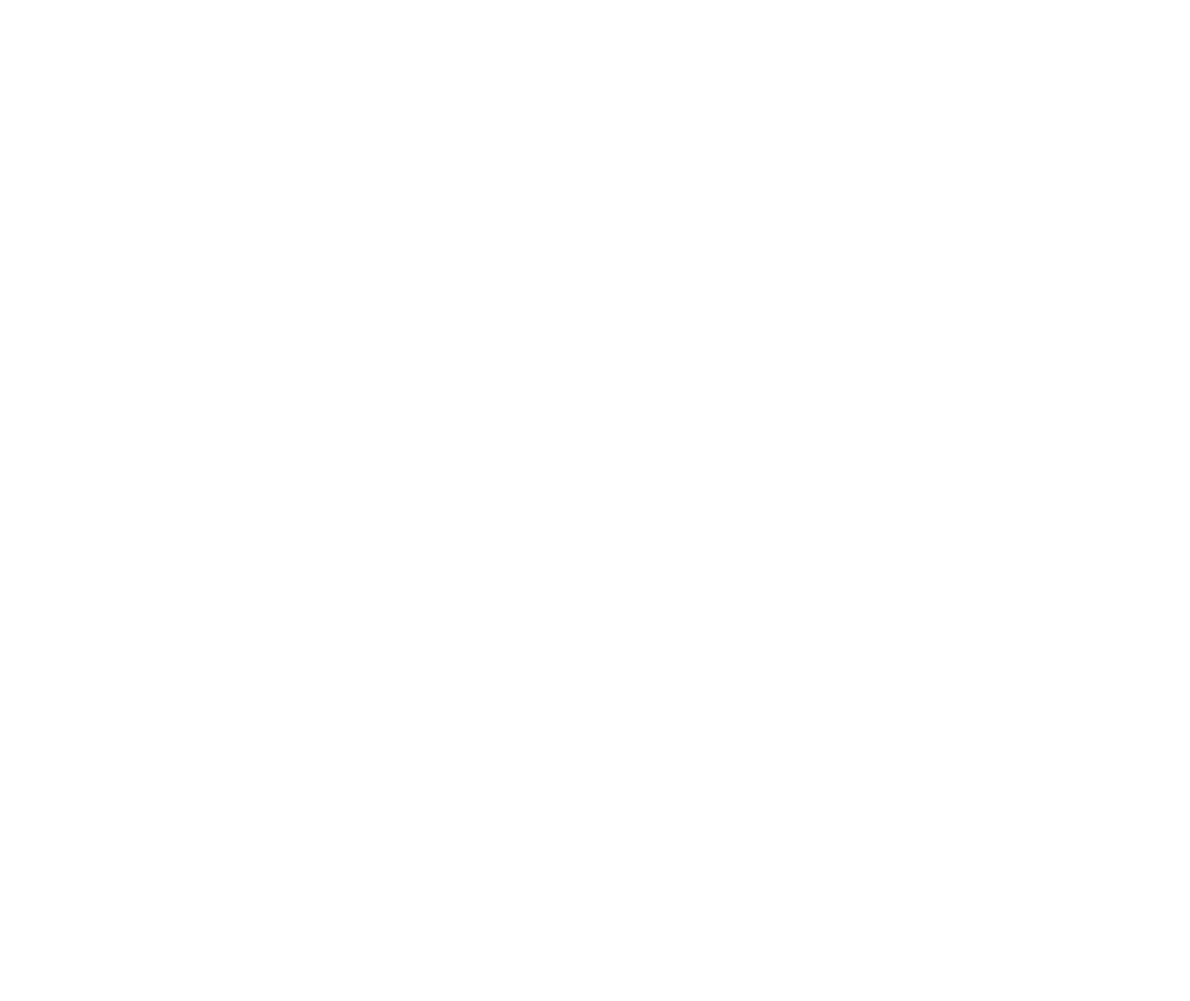
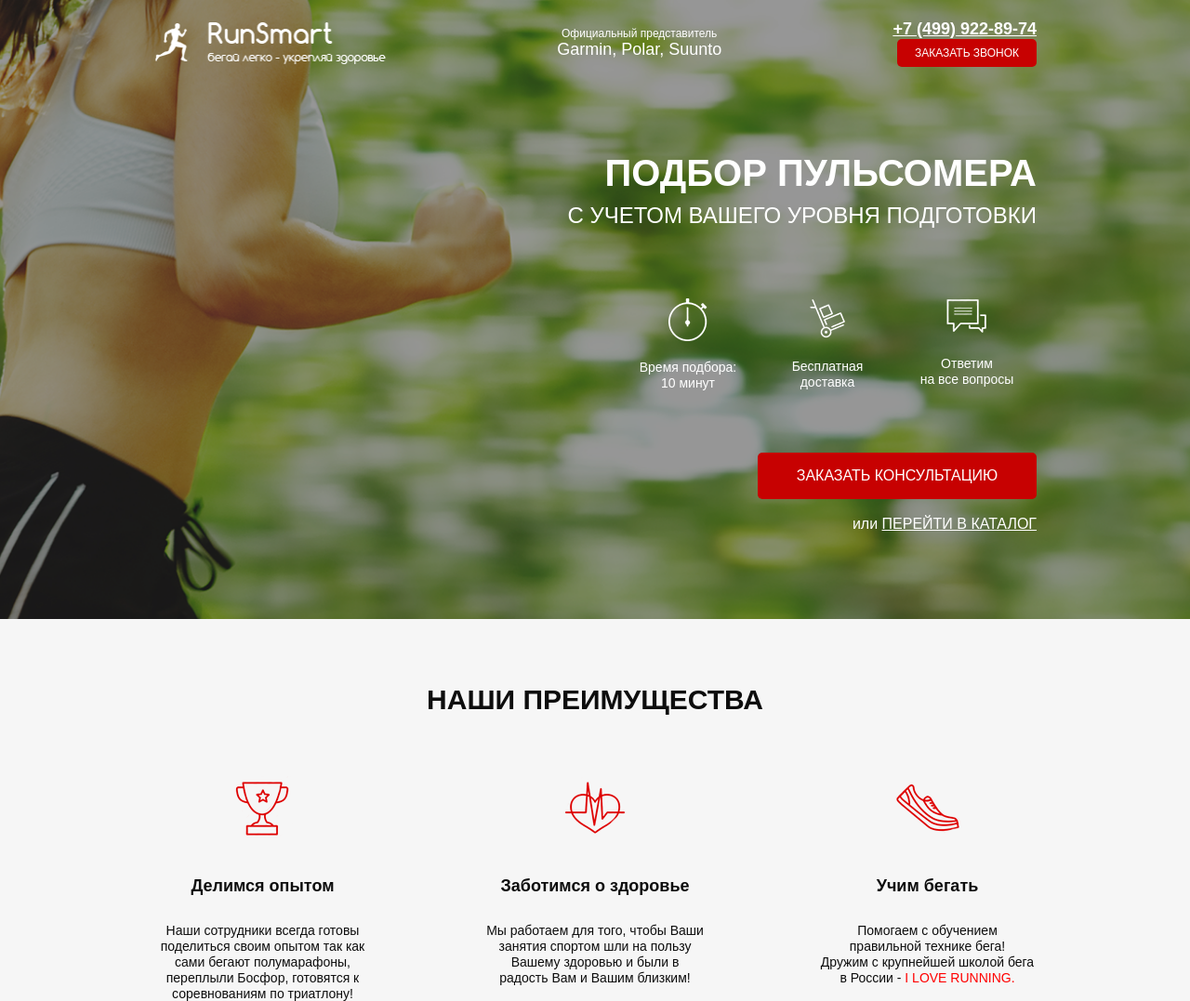
Before and after one commit to Viktor-82/bEM-SCSS, a website: page src/index.html in a window 1280 px wide. Shown: the whole page at 93% size. Before the commit the page ends 800 px from the top, so only its background shows below. Drawn offline with Linux system fonts and the light colour scheme.

Commit message:
created screens promo & advantages

```diff
--- /dev/null
+++ b/gulpfile.js
@@ -0,0 +1,33 @@
+const gulp        = require('gulp');
+const browserSync = require('browser-sync');
+const sass        = require('gulp-sass')(require('sass'));
+const cleanCSS = require('gulp-clean-css');
+const autoprefixer = require('gulp-autoprefixer');
+const rename = require("gulp-rename");
+
+gulp.task('server', function() {
+
+    browserSync({
+        server: {
+            baseDir: "src"
+        }
+    });
+
+    gulp.watch("src/*.html").on('change', browserSync.reload);
+});
+
+gulp.task('styles', function() {
+    return gulp.src("src/sass/**/*.+(scss|sass)")
+        .pipe(sass({outputStyle: 'compressed'}).on('error', sass.logError))
+        .pipe(rename({suffix: '.min', prefix: ''}))
+        .pipe(autoprefixer())
+        .pipe(cleanCSS({compatibility: 'ie8'}))
+        .pipe(gulp.dest("src/css"))
+        .pipe(browserSync.stream());
+});
+
+gulp.task('watch', function() {
+    gulp.watch("src/sass/**/*.+(scss|sass)", gulp.parallel('styles'));
+})
+
+gulp.task('default', gulp.parallel('watch', 'server', 'styles'));
--- /dev/null
+++ b/src/css/blocks/header.min.css
@@ -0,0 +1 @@
+.header{display:flex;justify-content:space-between;justify-content:center}
--- /dev/null
+++ b/src/css/blocks/promo.min.css
@@ -0,0 +1 @@
+.promo{min-width:650px;padding:21px 0 93px 0;background:url(../../img/bg_header.png) center center/cover no-repeat}
--- a/src/index.html
+++ b/src/index.html
@@ -5,10 +5,77 @@
     <meta http-equiv="X-UA-Compatible" content="IE=edge">
     <meta name="viewport" content="width=device-width, initial-scale=1.0">
     <title>Document</title>
+    <link rel="stylesheet" href="css/bootstrap-reboot.min.css">
     <link rel="stylesheet" href="css/fonts.css">
-    <div class="i"></div>
+    <link rel="stylesheet" href="css/style.min.css">
 </head>
 <body>
+    <div class="promo">
+        <div class="container">
+            <header class="header">
+                <a href="#" class="header__logo">
+                    <img src="icon/logo.png" alt="logo">
+                </a>
+                <div class="header__official">
+                    Официальный представитель
+                    <span>Garmin, Polar, Suunto</span>
+                </div>
+                <div class="header__contacts">
+                    <a href="tel:+74999228974" class="header__phone">+7 (499) 922-89-74</a>
+                    <button class="button">заказать звонок</button>
+                </div>
+            </header>
+
+            <div class="promo__wrapper">
+                <h1 class="promo__header">Подбор пульсомера</h1>
+                <h2 class="promo__subheader">с учетом вашего уровня подготовки</h2>
+
+                <div class="promo__icons">
+                    <div class="promo__icon">
+                        <img src="icon/timer_header.png" alt="timer">
+                        Время подбора: 10 минут
+                    </div>
+                    <div class="promo__icon">
+                        <img src="icon/delivery_header.png" alt="delivery">
+                        Бесплатная доставка
+                    </div>
+                    <div class="promo__icon">
+                        <img src="icon/ask_questions_header.png" alt="questions">
+                        Ответим <br> на все вопросы
+                    </div>
+                </div>
+
+                <button class="button button_main">заказать консультацию</button>
+                <div class="promo__link">
+                    или
+                    <a href="#">перейти в каталог</a>
+                </div>
+            </div>
+        </div>
+    </div>
+
+    <div class="advantages">
+        <div class="container">
+                <div class="advantages__header">Наши преимущества</div>
+                <div class="advantages__wrapper">
+                        <div class="advantages__article">
+                            <img src="icon/advantages_cup.png" alt="cup">
+                            <div class="advantages__title">Делимся опытом</div>
+                            <div class="advantages__descr">Наши сотрудники всегда готовы поделиться своим опытом так как сами бегают полумарафоны, переплыли Босфор, готовятся к соревнованиям по триатлону!</div>
+                        </div>
+                        <div class="advantages__article">
+                            <img src="icon/advantages_heart.png" alt="heart">
+                            <div class="advantages__title">Заботимся о здоровье</div>
+                            <div class="advantages__descr">Мы работаем для того, чтобы Ваши занятия спортом шли на пользу Вашему здоровью и были в радость Вам и Вашим близким!</div>
+                        </div>
+                        <div class="advantages__article">
+                            <img src="icon/advantages_shoe.png" alt="shoe">
+                            <div class="advantages__title">Учим бегать</div>
+                            <div class="advantages__descr">Помогаем с обучением <br> правильной технике бега! <br> Дружим с крупнейшей школой бега в России - <span>i love running.</span></div>
+                        </div>
+                </div>
+        </div>
+    </div>
 
 </body>
 </html>
--- /dev/null
+++ b/src/sass/base/_variables.scss
@@ -0,0 +1,3 @@
+$main-color: #c70101;
+$white-color: #ffffff;
+$title-color: #0d0d0d;
--- /dev/null
+++ b/src/sass/blocks/_advantages.scss
@@ -0,0 +1,40 @@
+.advantages {
+    padding-top: 70px;
+    background-color: #f6f6f6;
+    &__header {
+        font-size: 30px;
+        font-weight: 700;
+        color: $title-color;
+        text-align: center;
+        text-transform: uppercase;
+    }
+    &__wrapper {
+        display: flex;
+        justify-content: space-between;
+        margin-top: 65px;
+    }
+    &__article {
+        display: flex;
+        flex-direction: column;
+        align-items: center;
+        width: 235px;
+    }
+    &__title {
+        margin-top: 38px;
+        font-size: 18px;
+        font-weight: 700;
+        color: $title-color;
+    }
+    &__descr {
+        margin-top: 29px;
+        text-align: center;
+        font-size: 14px;
+        font-weight: 300;
+        line-height: 1.2;
+        color: $title-color;
+        span {
+            text-transform: uppercase;
+            color: #ff0000;
+        }
+    }
+}
--- /dev/null
+++ b/src/sass/blocks/_buttons.scss
@@ -0,0 +1,17 @@
+.button {
+    width: 150px;
+    height: 30px;
+    border-radius: 5px;
+    background-color: $main-color;
+    border: none;
+    color: $white-color;
+    font-size: 12px;
+    font-weight: 500;
+    text-transform: uppercase;
+    &_main {
+        margin-top: 67px;
+        width: 300px;
+        height: 50px;
+        font-size: 16px;
+    }
+}
--- /dev/null
+++ b/src/sass/blocks/_header.scss
@@ -0,0 +1,36 @@
+.header {
+    display: flex;
+    justify-content: space-between;
+    align-items: center;
+    &__logo {
+        width: 250px;
+        img {
+            width: 100%;
+        }
+    }
+    &__official {
+        color: #ffffff;
+        font-size: 12px;
+        font-weight: 500;
+        text-align: center;
+        span {
+            font-size: 18px;
+            display: block;
+        }
+    }
+    &__phone {
+        display: block;
+        color: #ffffff;
+        font-size: 18px;
+        font-weight: 700;
+        &:hover {
+            color: $white-color;
+            text-decoration: none;
+        }
+    }
+    &__contacts {
+        display: flex;
+        flex-direction: column;
+        align-items: flex-end;
+    }
+}
--- /dev/null
+++ b/src/sass/blocks/_promo.scss
@@ -0,0 +1,54 @@
+.promo {
+    min-width: 650px;
+    padding: 21px 0 93px 0;
+    background: url(../../img/bg_header.png) center (center/cover) no-repeat;
+    &__wrapper {
+        display: flex;
+        flex-direction: column;
+        align-items: flex-end;
+        margin-top: 90px;
+    }
+    &__header {
+        font-size: 42;
+        font-weight: 700;
+        text-transform: uppercase;
+        color: $white_color;
+    }
+    &__subheader {
+        font-size: 24px;
+        font-weight: 500;
+        text-transform: uppercase;
+        color: $white-color;
+    }
+    &__icons {
+        display: flex;
+        margin-top: 66px;
+
+    }
+    &__icon {
+        width: 150px;
+        padding: 0 15px;
+        display: flex;
+        flex-direction: column;
+        align-items: center;
+        text-align: center;
+        font-size: 14px;
+        line-height: 1.2;
+        font-weight: 500;
+        color: $white-color;
+        img {
+            margin-bottom: 20px;
+        }
+    }
+    &__link {
+        margin-top: 18px;
+        font-size: 16px;
+        font-weight: 500;
+        color: $white-color;
+        a {
+            text-transform: uppercase;
+            color: $white-color;
+        }
+    }
+
+}
--- /dev/null
+++ b/src/sass/style.scss
@@ -0,0 +1,12 @@
+@import 'base/variables';
+* {
+    font-family: 'Museo Sans Cyrl', sans-serif;
+}
+.container {
+    max-width: 950px;
+    margin: 0 auto;
+}
+@import 'blocks/promo';
+@import 'blocks/header';
+@import 'blocks/buttons';
+@import 'blocks/advantages'
```
Also changed, not shown: package.json (added, +37 -0 lines), src/css/bootstrap-reboot.min.css (added), src/css/style.min.css (added), src/sass/base/_mixins.scss (added), 2 other files.
